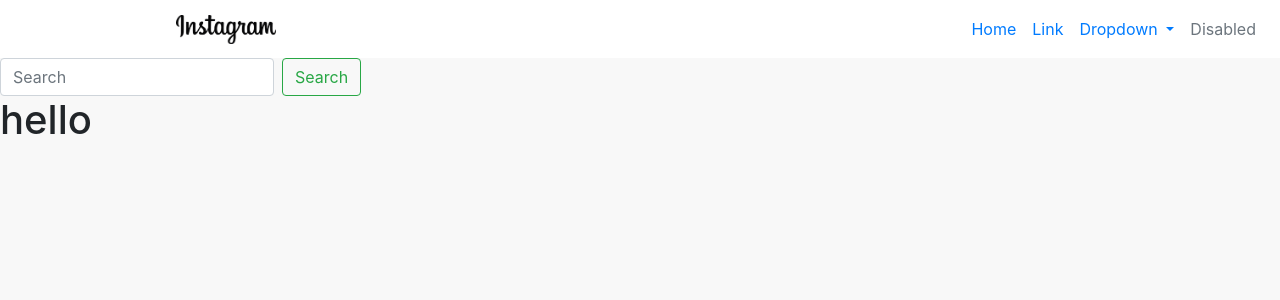
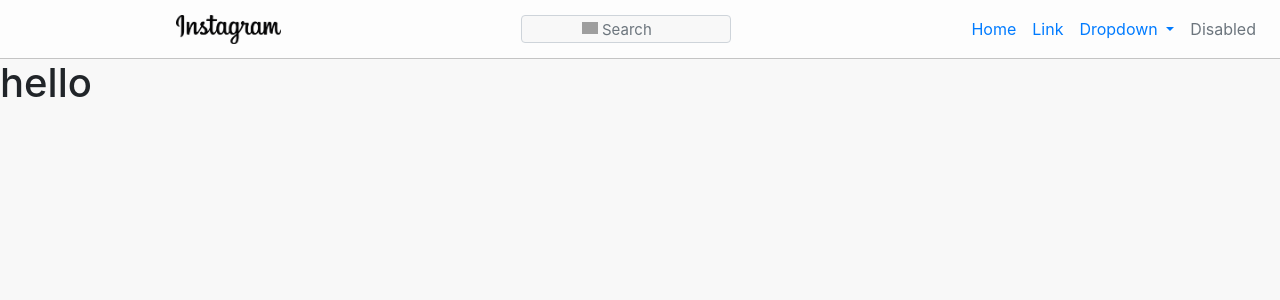
Before and after one commit to andyjohn23/instagram-clone, a Django app: page /profile/ in a window 1280 px wide. Shown: the top 300 px of the page. Run offline with Django 3.2, Linux system fonts and the light colour scheme; the visitor is signed in with stand-in values (Sample User, id 1); parts of the project's set-up code (start-up, migrations or seed data) failed here and were passed over; some libraries are stand-ins or nearby versions; grey boxes are pictures that could not be loaded.

Commit message:
created the search bar

```diff
--- a/instagram/instausers/static/css/profile.css
+++ b/instagram/instausers/static/css/profile.css
@@ -1,14 +1,35 @@
 body {
   background-color: rgba(224, 224, 224, 0.2);
 }
-.navbar{
-    background-color: white;
+.navbar {
+  background-color: rgba(255, 255, 255, 0.7);
+  border-bottom: 1px solid rgba(64, 64, 64, 0.3);
 }
-.navbar-brand{
-    margin-left: 10rem;
+.navbar-brand {
+  margin-left: 10rem;
+  margin-right: 15rem;
 }
-.navbar-brand img{
-    width: 100px;
-    height: 30px;
-    object-fit: contain;
+.navbar-brand img {
+  width: 105px;
+  height: 30px;
+  object-fit: contain;
 }
+.search-form input {
+  width: 210px;
+  height: 28px;
+  padding-left: 80px;
+  box-sizing: border-box;
+  background: url(https://cdn3.iconfinder.com/data/icons/google-material-design-icons/48/ic_search_48px-128.png);
+  background-size: 16px;
+  background-repeat: no-repeat;
+  background-position: 60px 6px;
+  background-color: rgba(224, 224, 224, 0.2);
+}
+.search-form input:focus {
+  padding-left: 30px;
+  background-position: 10px 6px;
+  background-color: rgba(224, 224, 224, 0.2);
+}
+.search-form input::placeholder{
+  font-size: 15px;
+}
--- a/instagram/instausers/templates/instausers/base2.html
+++ b/instagram/instausers/templates/instausers/base2.html
@@ -27,11 +27,14 @@
     {% block content %} {% endblock %}
 
 
-    <script src="https://code.jquery.com/jquery-3.5.1.slim.min.js"
-        integrity="sha384-DfXdz2htPH0lsSSs5nCTpuj/zy4C+OGpamoFVy38MVBnE+IbbVYUew+OrCXaRkfj"
+    <script src="https://code.jquery.com/jquery-3.2.1.slim.min.js"
+        integrity="sha384-KJ3o2DKtIkvYIK3UENzmM7KCkRr/rE9/Qpg6aAZGJwFDMVNA/GpGFF93hXpG5KkN"
         crossorigin="anonymous"></script>
-    <script src="https://cdn.jsdelivr.net/npm/bootstrap@4.5.3/dist/js/bootstrap.bundle.min.js"
-        integrity="sha384-ho+j7jyWK8fNQe+A12Hb8AhRq26LrZ/JpcUGGOn+Y7RsweNrtN/tE3MoK7ZeZDyx"
+    <script src="https://cdnjs.cloudflare.com/ajax/libs/popper.js/1.12.9/umd/popper.min.js"
+        integrity="sha384-ApNbgh9B+Y1QKtv3Rn7W3mgPxhU9K/ScQsAP7hUibX39j7fakFPskvXusvfa0b4Q"
+        crossorigin="anonymous"></script>
+    <script src="https://maxcdn.bootstrapcdn.com/bootstrap/4.0.0/js/bootstrap.min.js"
+        integrity="sha384-JZR6Spejh4U02d8jOt6vLEHfe/JQGiRRSQQxSfFWpi1MquVdAyjUar5+76PVCmYl"
         crossorigin="anonymous"></script>
     <script src="{% static 'js/script.js' %}"></script>
 </body>
--- a/instagram/instausers/templates/instausers/navbar.html
+++ b/instagram/instausers/templates/instausers/navbar.html
@@ -6,6 +6,10 @@
 		aria-controls="navbarSupportedContent" aria-expanded="false" aria-label="Toggle navigation">
 		<span class="navbar-toggler-icon"></span>
 	</button>
+
+	<form class="search-form">
+		<input class="form-control" type="search" placeholder="Search" aria-label="Search">
+	</form>
 
 	<div class="collapse navbar-collapse" id="navbarSupportedContent">
 		<ul class="navbar-nav ml-auto">
@@ -33,8 +37,3 @@
 		</ul>
 	</div>
 </nav>
-
-<form class="form-inline my-2 my-lg-0">
-	<input class="form-control mr-sm-2" type="search" placeholder="Search" aria-label="Search">
-	<button class="btn btn-outline-success my-2 my-sm-0" type="submit">Search</button>
-</form>
```
